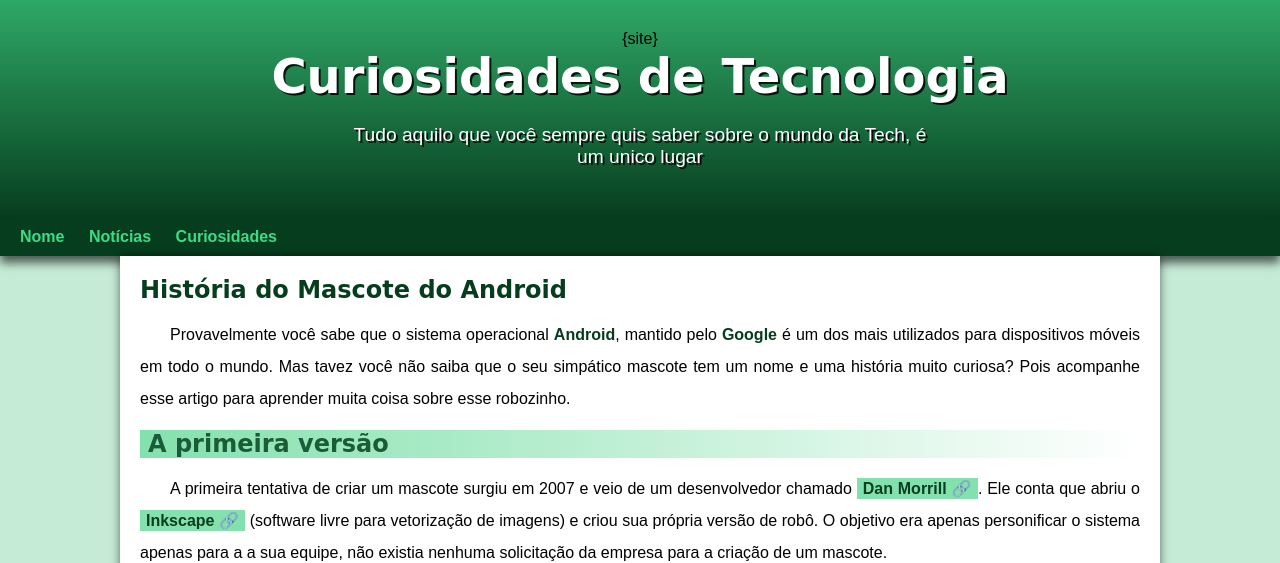
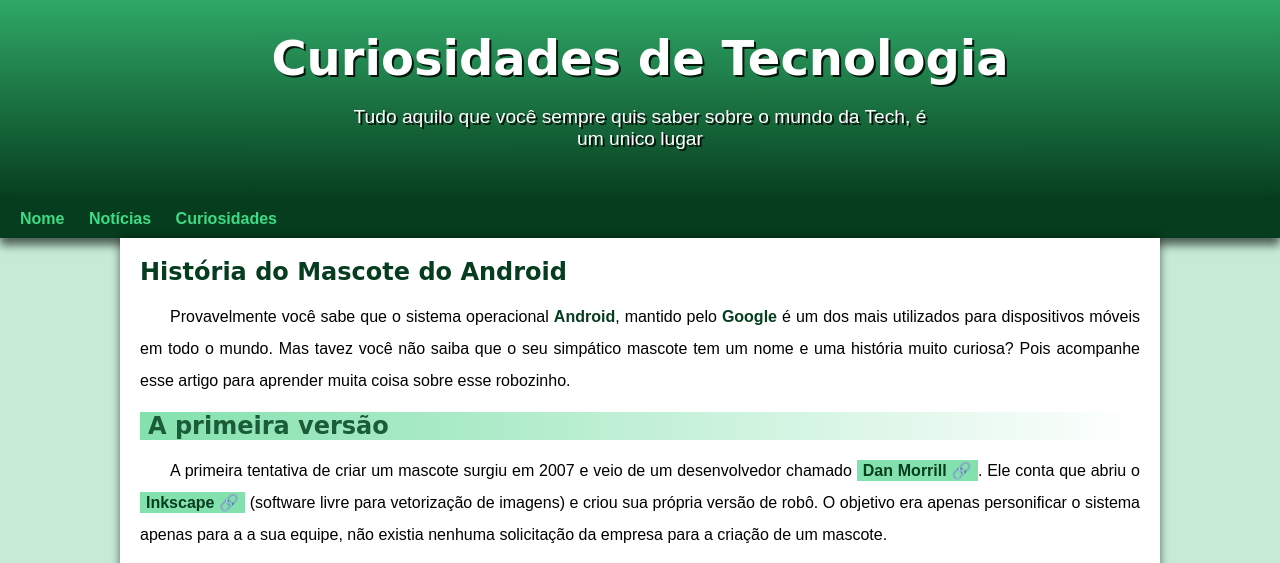
Before and after one commit to tiagolaurentino/projeto-android, a plain HTML site: page index.html in a window 1280 px wide. Shown: the top 563 px of the page. Drawn offline with Linux system fonts and the light colour scheme.

Commit message:
Nome site apagado

```diff
--- a/index.html
+++ b/index.html
@@ -10,7 +10,7 @@
 </head>
 <body>
     <header>
-        {site}
+
         <h1>Curiosidades de Tecnologia</h1>
         <p>Tudo aquilo que você sempre quis saber sobre o mundo da Tech, é um unico lugar</p>
 
```
